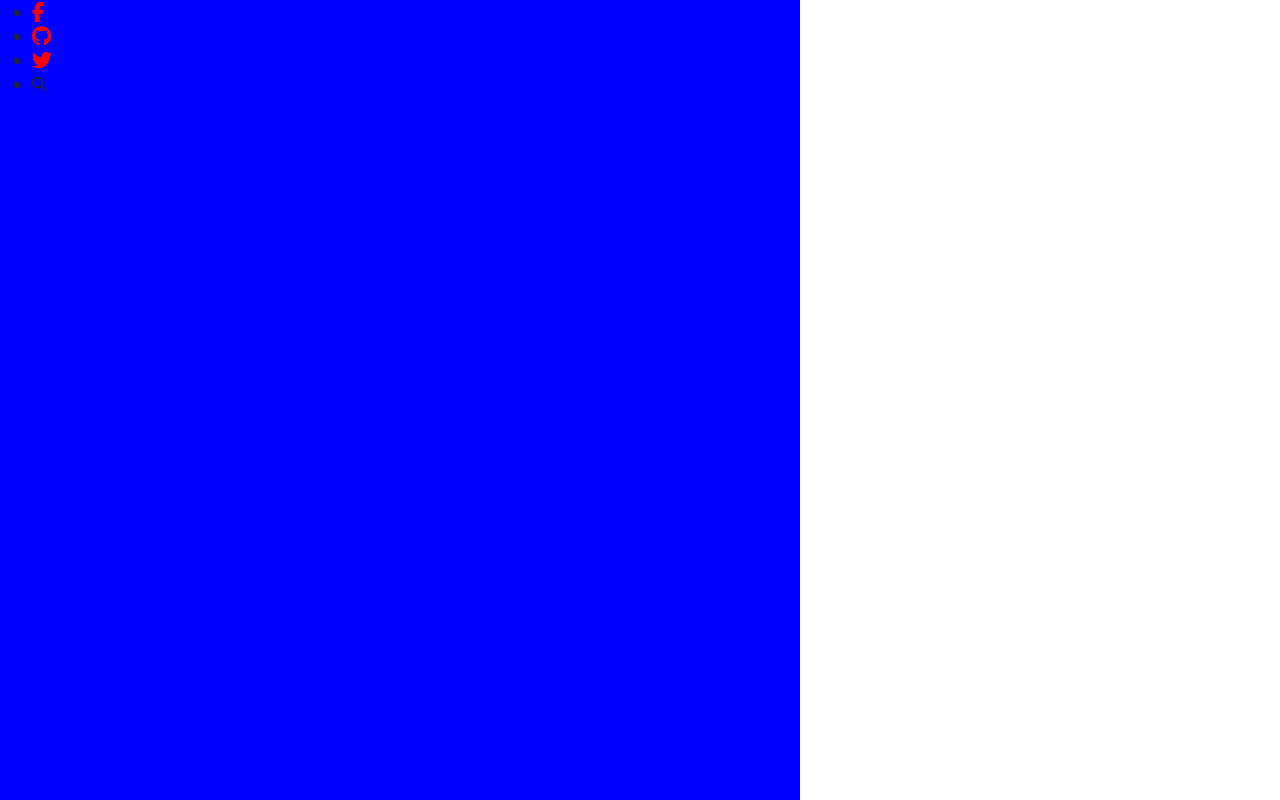
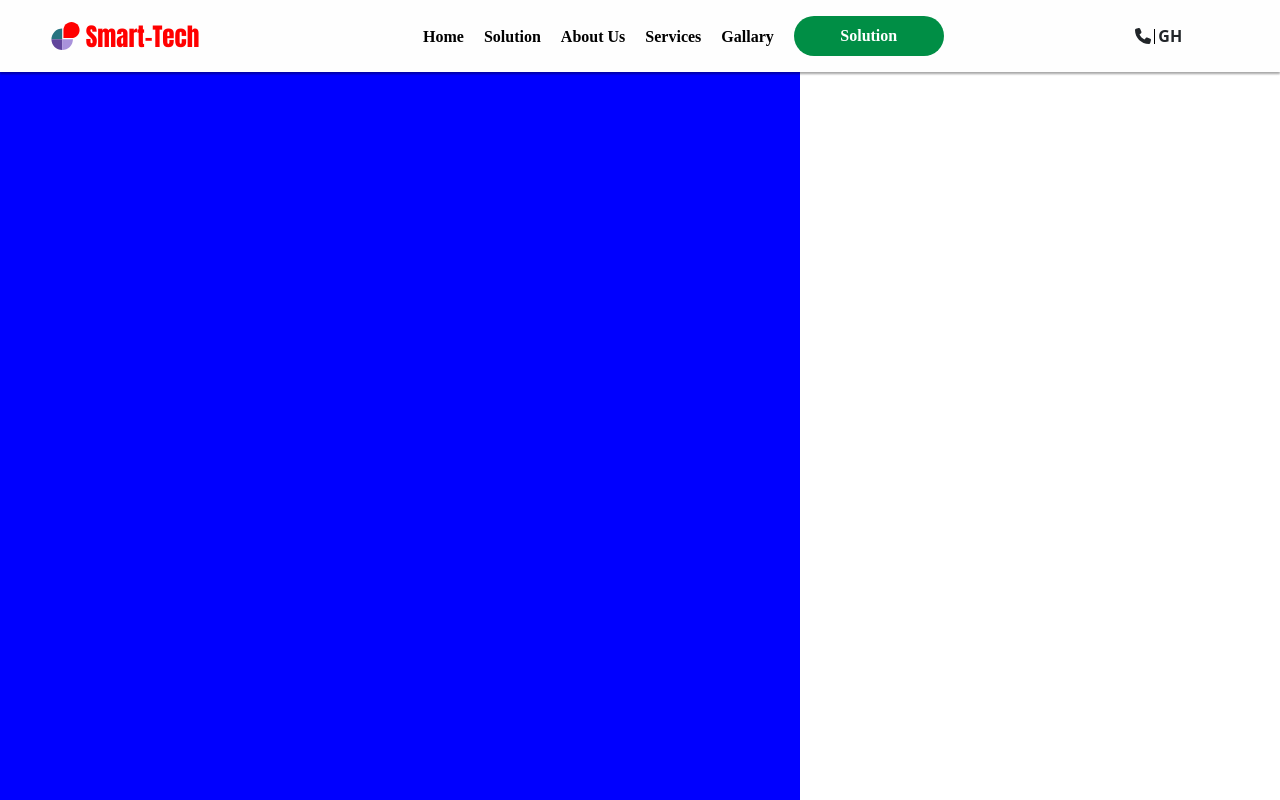
Before and after one commit to Mabella29/Smart-Tech, a React (Vite) app in the folder client/: page / in a window 1280 px wide. Built offline with nearby package versions, Linux system fonts and the light colour scheme.

Commit message:
Updated the navbar

```diff
--- a/client/src/components/nav.jsx
+++ b/client/src/components/nav.jsx
@@ -1,9 +1,14 @@
 import { Link } from 'react-router-dom';
 import { FontAwesomeIcon } from '@fortawesome/react-fontawesome';
+import { library } from '@fortawesome/fontawesome-svg-core'
+import { fab } from '@fortawesome/free-brands-svg-icons'
+import { fas } from '@fortawesome/free-solid-svg-icons'
+import { far } from '@fortawesome/free-regular-svg-icons'
 import { faFacebookF, faGithub, faTwitter} from '@fortawesome/free-brands-svg-icons';
-import { faSearch } from '@fortawesome/free-solid-svg-icons';
-import { faUser } from '@fortawesome/free-regular-svg-icons';
+import { faSearch} from '@fortawesome/free-solid-svg-icons';
+import {  } from '@fortawesome/free-regular-svg-icons';
 import React, { Component } from 'react';
+import  './nav.css'
 
 class Navbar extends Component {
     state = {clicked: false};
@@ -16,7 +21,7 @@
     return (
         <>
             <nav className="navigation">
-            <div className='navContainer'>
+            {/* <div className='navContainer'>
                 <div className='hamburger' onClick={this.handClick}>
                     <i className={this.state.clicked ?
                     'fa fa-times' :'fa fa-bars' }
@@ -28,22 +33,74 @@
                     ></i>
                 </div>
 
-            </div>
+            </div> */}
 
+                <div className="logo">
+                    <Link to="/"
+                        style={{
+                            display: 'flex',
+                            justifyContent: 'center',
+                            alignItems: 'center',
+                            gap: '3px',
+                            textDecoration: 'none',
 
+                        }}
+                    >
+
+                        <svg
+                        id="logo-13"
+                        width="35"
+                        height="30"
+                        viewBox="0 0 49 48"
+                        fill="none"
+                        xmlns="http://www.w3.org/2000/svg">
+                        <path d="M1.98441 29.2899C1.98441 27.0299 2.42954
+                        24.7919 3.29444 22.704C4.15935 20.6159 5.42701 18.7187
+                        7.02513 17.1206C8.62324 15.5225 10.5204 14.2548 12.6084
+                        13.3899C14.6965 12.5251 16.9344 12.0799 19.1945 12.0799V29.2899H1.98441Z"
+                        className="ccustom" fill="#277481"></path> <path d="M1.98441 29.2899C1.98441 31.55
+                        2.42954 33.7879 3.29444 35.876C4.15935 37.964 5.42701 39.8612 7.02513 41.4593C8.62324
+                        43.0574 10.5204 44.3251 12.6084 45.19C14.6965 46.0549 16.9344 46.5 19.1945 46.5V29.2899H1.98441Z"
+                        className="ccompli1" fill="#61459C"></path> <path d="M36.4043 29.2899C36.4043 31.55 35.9595
+                        33.7879 35.0947 35.876C34.2298 37.964 32.9622 39.8612 31.3638 41.4593C29.7657 43.0574 27.8685
+                        44.3251 25.7804 45.19C23.6925 46.0549 21.4545 46.5 19.1945 46.5V29.2899H36.4043Z"
+                        className="ccompli2" fill="#A992DB"></path> <path d="M47.0156 14.422C47.0156
+                        21.5586 41.23 27.344 34.0935 27.344H21.1716V14.422C21.1716 7.2854 26.957 1.5 34.0935
+                        1.5C41.23 1.5 47.0156 7.2854 47.0156 14.422Z" className="ccustom" fill="#FF0000">
+
+                        </path>
+                        </svg>
+                        <h1>
+                           Smart-Tech
+                        </h1>
+                    </Link>
+                </div>
+                <div className=''>
 
 
                 <ul id="nav-items" className={this.state.clicked ?
                 'nav-items active' : 'nav-items'}>
-                    <li className={linkClassName}><Link to='/'><FontAwesomeIcon icon={faFacebookF} size='lg' style={{color: "#FF0000",}} /></Link></li>
+                    {/* <li className={linkClassName}><Link to='/'><FontAwesomeIcon icon={faFacebookF} size='lg' style={{color: "#FF0000",}} /></Link></li>
                     <li className={linkClassName}><Link to='/'><FontAwesomeIcon icon={faGithub} size='lg' style={{color: "#FF0000",}} /></Link></li>
+                    <li className={linkClassName}><Link to='/'><FontAwesomeIcon icon={faTwitter} size='lg' style={{color: "#FF0000",}} /></Link></li> */}
+                    {/* <li className='search'><FontAwesomeIcon icon={faSearch} size='sm' /></li> */}
+                    <li className='' id=''><Link to='/' className='links'>Home</Link></li>
+                    <li className='' id=''><Link to='/' className='links'>Solution</Link></li>
+                    <li className='' id=''><Link to='/'className='links'>About Us</Link></li>
+                    <li className='' id=''><Link to='/' className='links'>Services</Link></li>
+                    <li className='' id=''><Link to='/' className='links'>Gallary</Link></li>
+                    <li className='free-btn' id=''><Link to='/' className='links'>Solution</Link></li>
 
-                    <li className={linkClassName}><Link to='/'><FontAwesomeIcon icon={faTwitter} size='lg' style={{color: "#FF0000",}} /></Link></li>
-                    <li className='search'><FontAwesomeIcon icon={faSearch} size='sm' />
-</li>
+                    {/* <li className='search'><FontAwesomeIcon icon={faAbout} size='sm' /></li> */}
+                </ul>
+                </div>
+                <div className="icons">
+                    <FontAwesomeIcon icon="fa-solid fa-phone" />
+                    <div className='gh'> </div>
+                    <strong>GH</strong>
 
 
-                </ul>
+                </div>
             </nav>
 
         </>
@@ -53,3 +110,4 @@
 
 
 export default Navbar;
+library.add(fab, fas, far);
```
